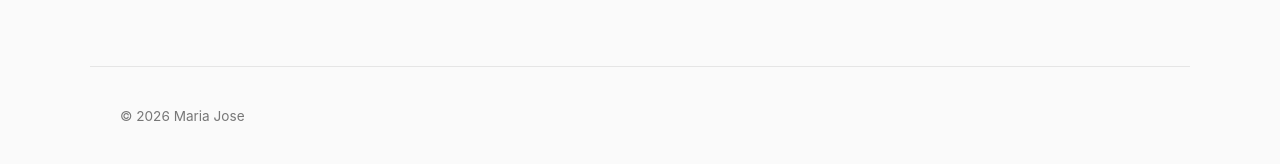
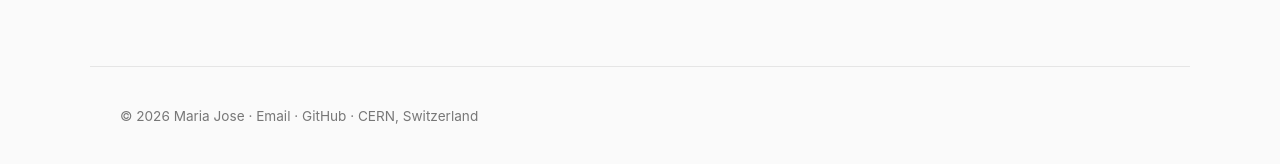
Before and after one commit to mariajose2398/mariajose2398.github.io, a Jekyll site: the page built from docs/index.md, in a window 1280 px wide. Shown: the part 1085-1249 px from the top of the page. Built offline with Jekyll 4.4.1, drawn with Linux system fonts in a browser that asks for light colours.

Commit message:
changed the footer

```diff
--- a/docs/_layouts/default.html
+++ b/docs/_layouts/default.html
@@ -30,11 +30,23 @@
     <main>
         {{ content }}
     </main>
-    <footer>
-        <p>
-            © {{ site.time | date: "%Y" }} Maria Jose
-        </p>
-    </footer>
+<footer>
+
+    <p>
+        © {{ site.time | date: "%Y" }} Maria Jose
+        ·
+        <a href="mailto:maria.jose@cern.ch">
+            Email
+        </a>
+        ·
+        <a href="https://github.com/mariajose2398">
+            GitHub
+        </a>
+        ·
+        CERN, Switzerland
+    </p>
+
+</footer>
 </div>
 </body>
 </html>
--- a/docs/assets/css/style.css
+++ b/docs/assets/css/style.css
@@ -139,6 +139,18 @@ footer {
 
     font-size: 0.85rem;
 }
+footer a {
+    color: #777;
+
+    text-decoration: none;
+}
+
+
+footer a:hover {
+    color: #000;
+
+    text-decoration: underline;
+}
 
 
 /* =========================
```
